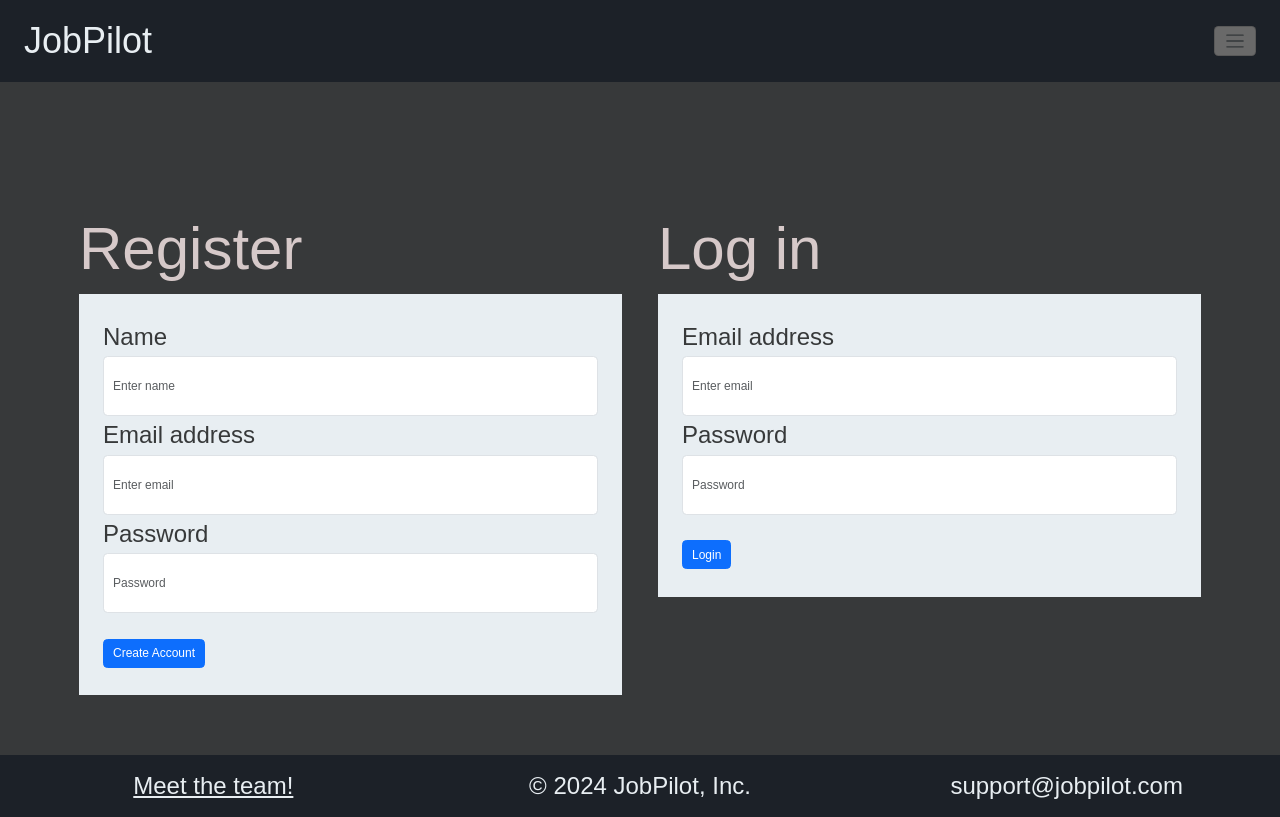
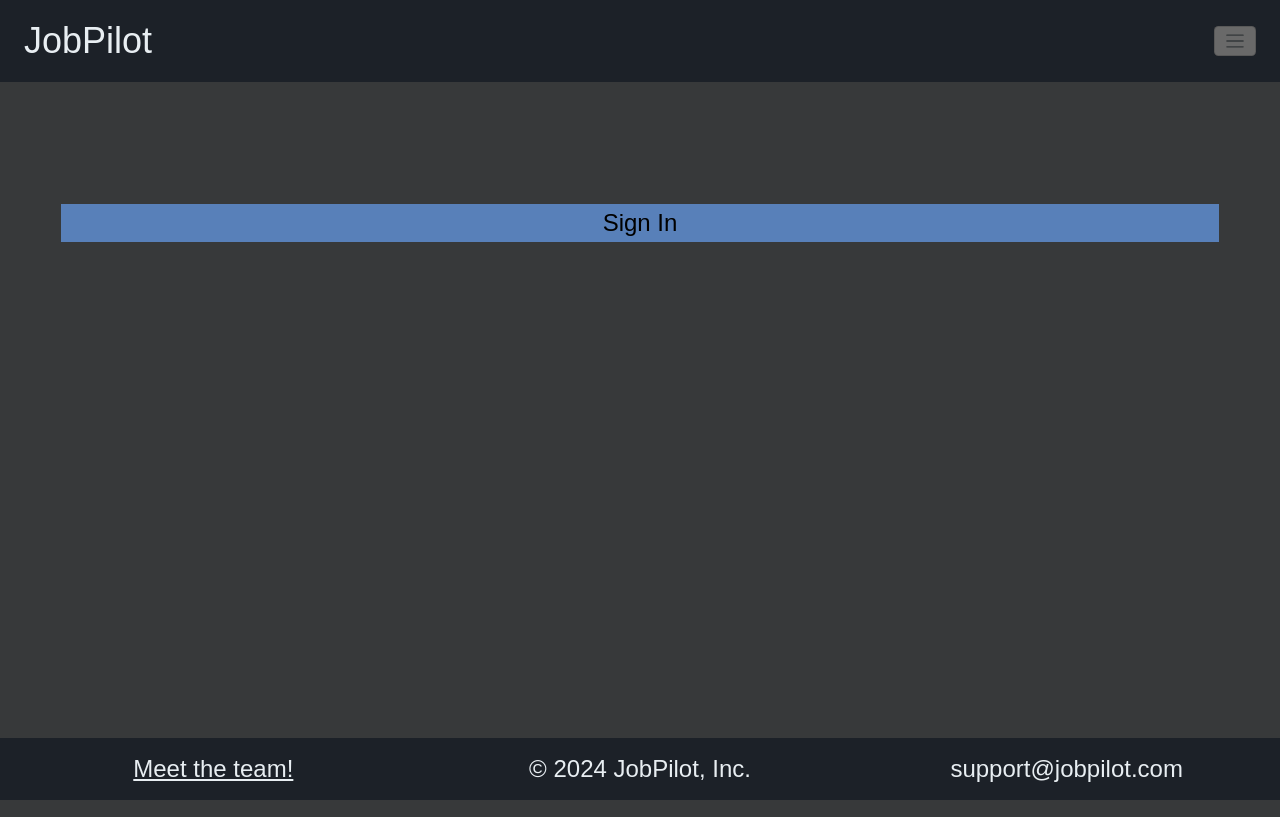
Before and after one commit to Ms-Meredith-McD/JobPilot, a React (Vite) app in the folder client/: page /login in a window 1280 px wide. Built offline with nearby package versions, Linux system fonts and the light colour scheme.

Commit message:
missed changes from last commit

```diff
--- a/client/src/pages/Login.jsx
+++ b/client/src/pages/Login.jsx
@@ -1,171 +1,14 @@
-import { useState } from "react";
+import LoginModal from "../components/LoginModal";
 
 export default function Login() {
-  const [signupData, setSignupData] = useState({});
-  const [loginData, setLoginData] = useState({});
-
-  const [formMessage, setFormMessage] = useState("");
-
-  async function submitSignup(e) {
-    e.preventDefault();
-    console.log("SIGN", signupData);
-    try {
-      const query = await fetch("/api/user", {
-        method: "POST",
-        body: JSON.stringify(signupData),
-        headers: {
-          "Content-Type": "application/json",
-        },
-      }).catch((err) => {
-        setFormMessage(
-          err,
-          "We regret that we were unable to sign you up. Please try again."
-        );
-      });
-
-      const result = await query.json();
-      if (result.status === "error") {
-        setFormMessage(
-          "We regret that we were unable to sign you up. Please try again."
-        );
-      } else {
-        window.location.href = "/";
-      }
-    } catch (err) {
-      setFormMessage(
-        "We regret that we were unable to sign you up. Please try again."
-      );
-    }
-  }
-
-  async function submitLogin(e) {
-    e.preventDefault();
-    try {
-      const query = await fetch("/api/user/login", {
-        method: "POST",
-        body: JSON.stringify(loginData),
-        headers: {
-          "Content-Type": "application/json",
-        },
-      });
-      const result = await query.json();
-      console.log(result);
-
-      if (result.status === "error") {
-        setFormMessage("We could not log you in with these credentials.");
-      } else {
-        window.location.href = "/jobs";
-      }
-    } catch (err) {
-      setFormMessage("We could not log you in with these credentials.");
-    }
-  }
-
-  function handleSignupChange(e) {
-    setFormMessage();
-    setSignupData({ ...signupData, [e.target.name]: e.target.value });
-  }
-
-  function handleLoginChange(e) {
-    setFormMessage();
-    setLoginData({ ...loginData, [e.target.name]: e.target.value });
-  }
-
   return (
     <>
       <section className="page-section">
         <div className="container">
           <div className="row g-5">
-            <div className="col-md-6">
-              <h2>Register</h2>
-
-              <form className="signUpForm" onSubmit={submitSignup}>
-                <div className="form-center">
-                  <div className="form-group">
-                    <label htmlFor="username">Name</label>
-                    <input
-                      type="text"
-                      className="form-control"
-                      name="username"
-                      aria-describedby="emailHelp"
-                      placeholder="Enter name"
-                      value={signupData?.username || ""}
-                      onChange={handleSignupChange}
-                    />
-                  </div>
-                  <div className="form-group">
-                    <label htmlFor="email">Email address</label>
-                    <input
-                      type="email"
-                      className="form-control"
-                      name="email"
-                      aria-describedby="emailHelp"
-                      placeholder="Enter email"
-                      value={signupData?.email || ""}
-                      onChange={handleSignupChange}
-                    />
-                  </div>
-                  <div className="form-group">
-                    <label htmlFor="password">Password</label>
-                    <input
-                      type="password"
-                      className="form-control"
-                      name="password"
-                      placeholder="Password"
-                      value={signupData?.password || ""}
-                      onChange={handleSignupChange}
-                    />
-                  </div>
-                  <div className=" form-check"></div>
-                  <button type="submit" className="btn btn-primary">
-                    Create Account
-                  </button>
-                </div>
-              </form>
-            </div>
-
-            <div className="col-md-6">
-              <h2>Log in</h2>
-              <form className="loginForm" onSubmit={submitLogin}>
-                <div className="form-center">
-                  <div className="form-group">
-                    <label htmlFor="email">Email address</label>
-                    <input
-                      type="email"
-                      className="form-control"
-                      name="email"
-                      aria-describedby="emailHelp"
-                      placeholder="Enter email"
-                      value={loginData?.email || ""}
-                      onChange={handleLoginChange}
-                    />
-                  </div>
-                  <div className="form-group">
-                    <label htmlFor="password">Password</label>
-                    <input
-                      type="password"
-                      className="form-control"
-                      name="password"
-                      placeholder="Password"
-                      value={loginData?.password || ""}
-                      onChange={handleLoginChange}
-                    />
-                  </div>
-                  <div className=" form-check"></div>
-                  <button type="submit" className="btn btn-primary">
-                    Login
-                  </button>
-                </div>
-              </form>
-            </div>
+            <LoginModal btnStyle={"button--login"} />
           </div>
         </div>
-
-        {formMessage && formMessage.length > 0 && (
-          <div className="row">
-            <div className="col-12">{formMessage}</div>
-          </div>
-        )}
       </section>
     </>
   );
--- a/client/src/styles/components/_button.scss
+++ b/client/src/styles/components/_button.scss
@@ -1,3 +1,5 @@
+@use "../base/variables" as v;
+
 .button {
   &--trash {
     // background: none;
@@ -6,4 +8,10 @@
     font-size: 1.5rem;
     // min-width: 5rem;
   }
+
+  &--login {
+    background-color: v.$color-blue;
+    border: none;
+    font-size: 2rem;
+  }
 }
--- a/package.json
+++ b/package.json
@@ -6,6 +6,7 @@
   "scripts": {
     "start": "NODE_ENV=production node server/server.js",
     "develop": "concurrently \"cd server && npm run watch\" \"cd client && npm run dev\"",
+    "dev": "concurrently \"cd server && npm run watch\" \"cd client && npm run dev\"",
     "install": "cd server && npm i && cd ../client && npm i",
     "seed": "cd server && npm run seed",
     "build": "cd client && npm run build"
```
